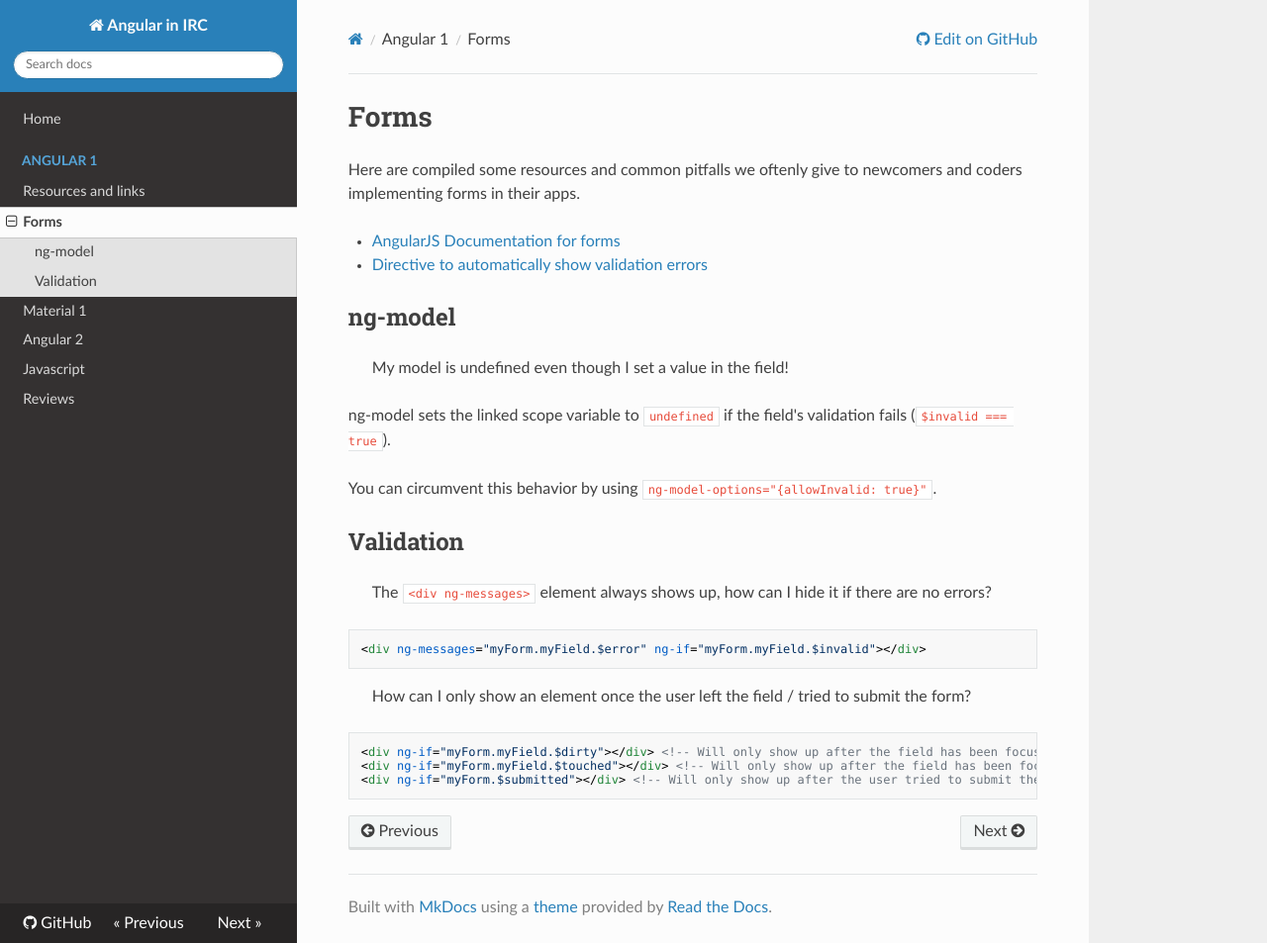
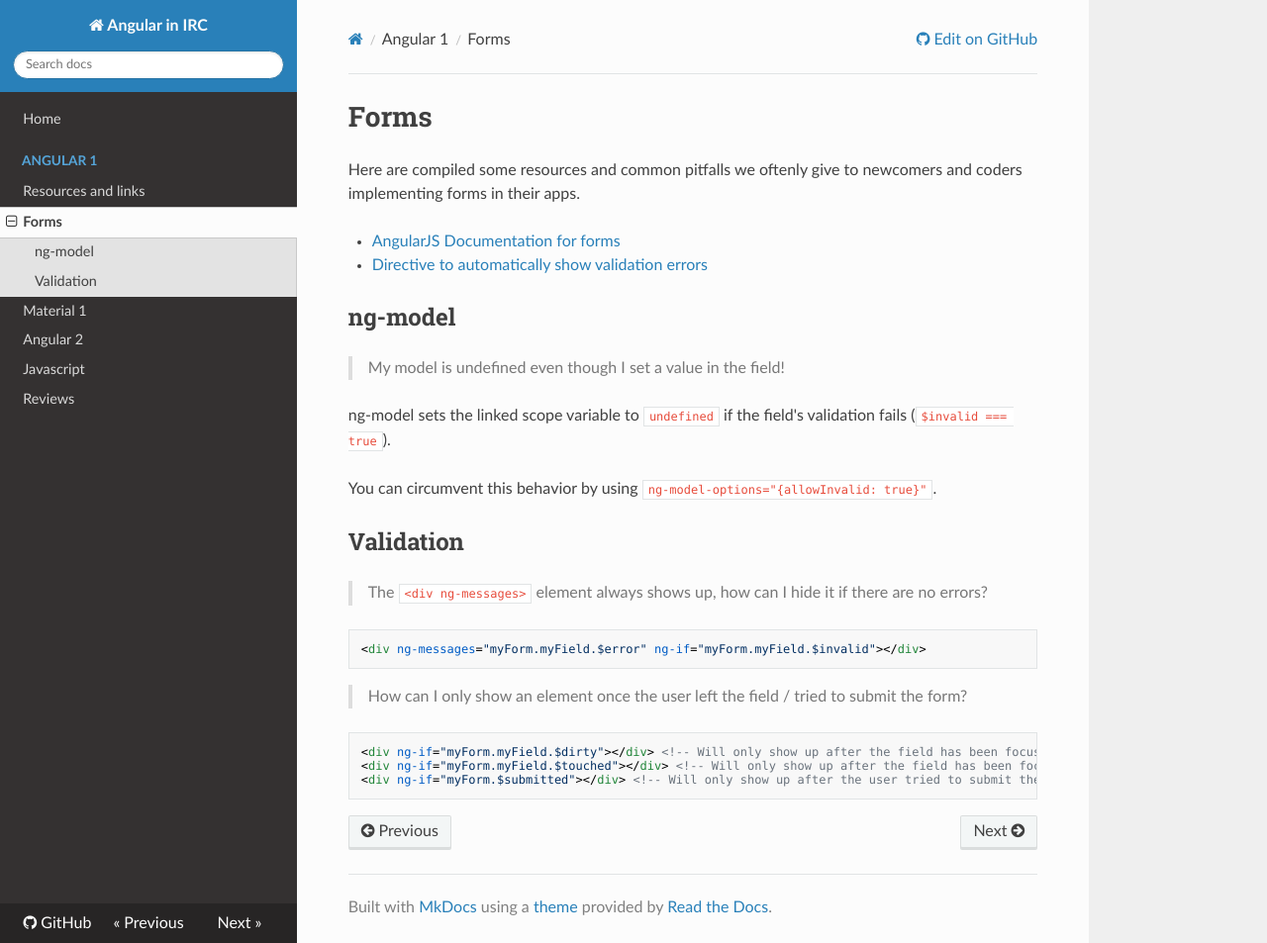
Before and after one commit to ngirc/ng-irc, an MkDocs documentation site: the page built from docs/angular1/forms.md, in a window 1280 px wide and 953 px high. Shown: the whole window at 99% size. Built offline with MkDocs 1.6.1, drawn with Linux system fonts in a browser that asks for light colours; nearby versions of some CDN libraries; old or Windows-style settings are respelled for this version of MkDocs.

Commit message:
Added an extra.css and created an extra folder.

```diff
--- /dev/null
+++ b/docs/extra/extra.css
@@ -0,0 +1,11 @@
+/*
+Additional styling applied to the RTD theme.
+*/
+
+/* Better distinction of blockquotes against normal paragraphs. */
+.rst-content blockquote {
+    margin-left: 0;
+    padding: 0 1em;
+    border-left: 0.25em solid #ddd;
+    color: #777;
+}
--- a/mkdocs.yml
+++ b/mkdocs.yml
@@ -9,8 +9,11 @@
 theme: readthedocs
 repo_name: GitHub
 
+extra_css:
+  - extra/extra.css
+
 extra_javascript:
-  - js/extra.js
+  - extra/extra.js
 
 pages:
   - 'Home': 'index.md'
```
Also changed, not shown: docs/extra/extra.js (renamed from docs/js/extra.js).
